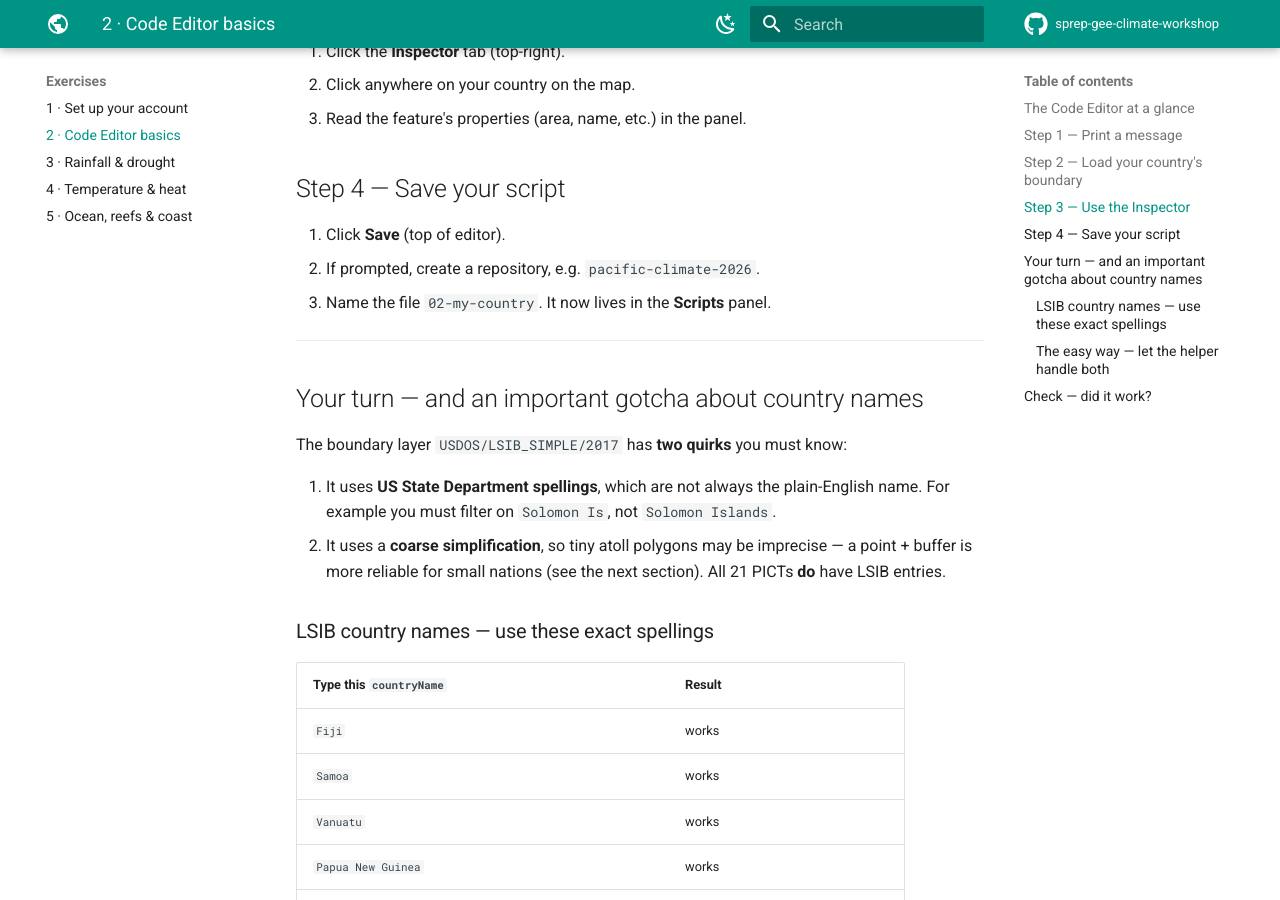
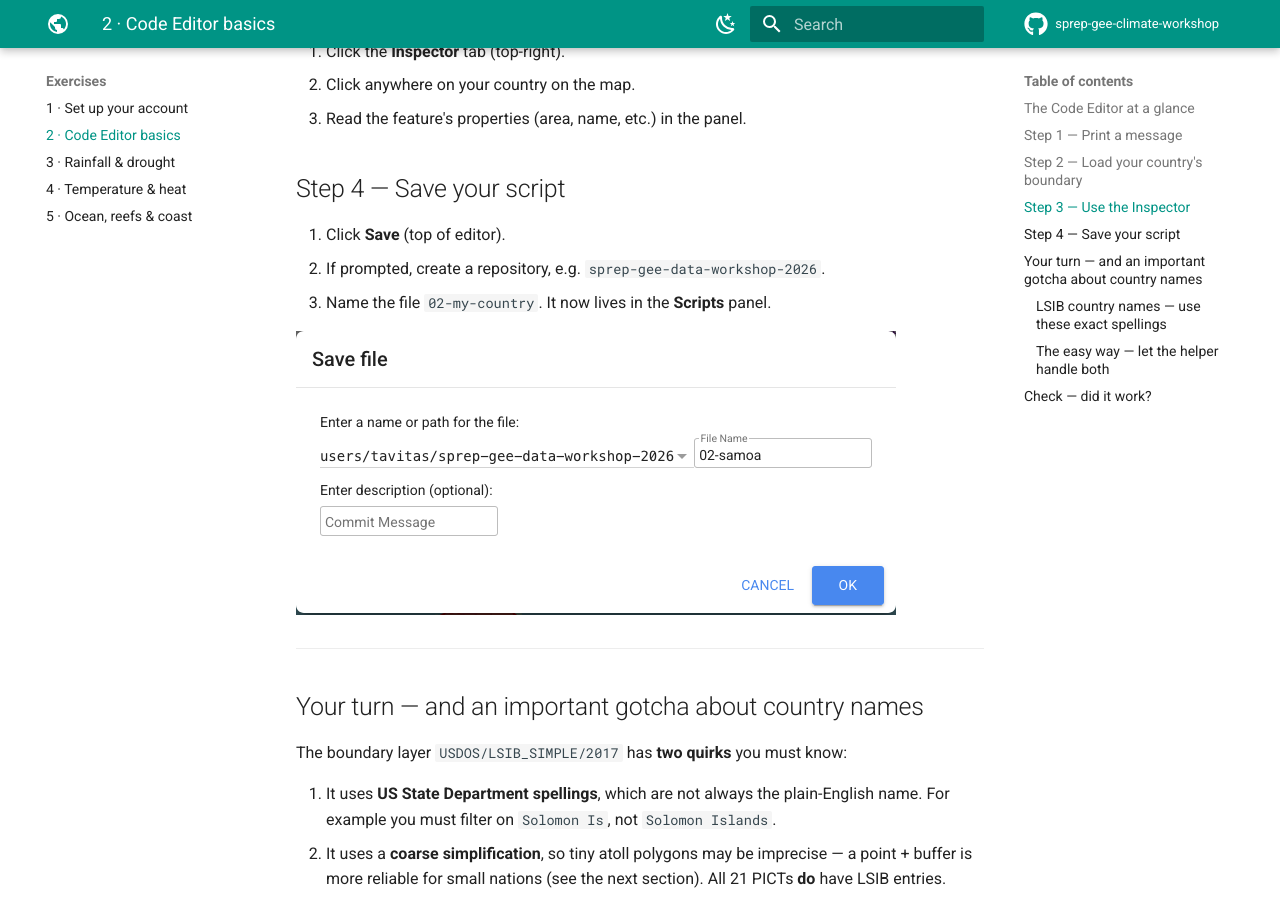
Before and after one commit to tavitas/sprep-gee-climate-workshop, an MkDocs documentation site: the page built from docs/exercises/code-editor.md, in a window 1280 px wide and 900 px high, scrolled down 1515 px. Built offline with MkDocs 1.6.1 and Material for MkDocs 9.7.7, drawn with Linux system fonts in a browser that asks for light colours; comment, search, counter and statistics services are not loaded.

Commit message:
Add save-repo screenshot and fix example repo name

```diff
--- a/docs/exercises/code-editor.md
+++ b/docs/exercises/code-editor.md
@@ -61,8 +61,10 @@ The map at the bottom should jump to your country with a red outline.
 
 ## Step 4 — Save your script
 1. Click **Save** (top of editor).
-2. If prompted, create a repository, e.g. `pacific-climate-2026`.
+2. If prompted, create a repository, e.g. `sprep-gee-data-workshop-2026`.
 3. Name the file `02-my-country`. It now lives in the **Scripts** panel.
+
+![Save script — create repository and name your file dialogue](../assets/images/gee-signup/save-repo.png)
 
 ---
 
```
Also changed, not shown: docs/assets/images/gee-signup/save-repo.png (added).
